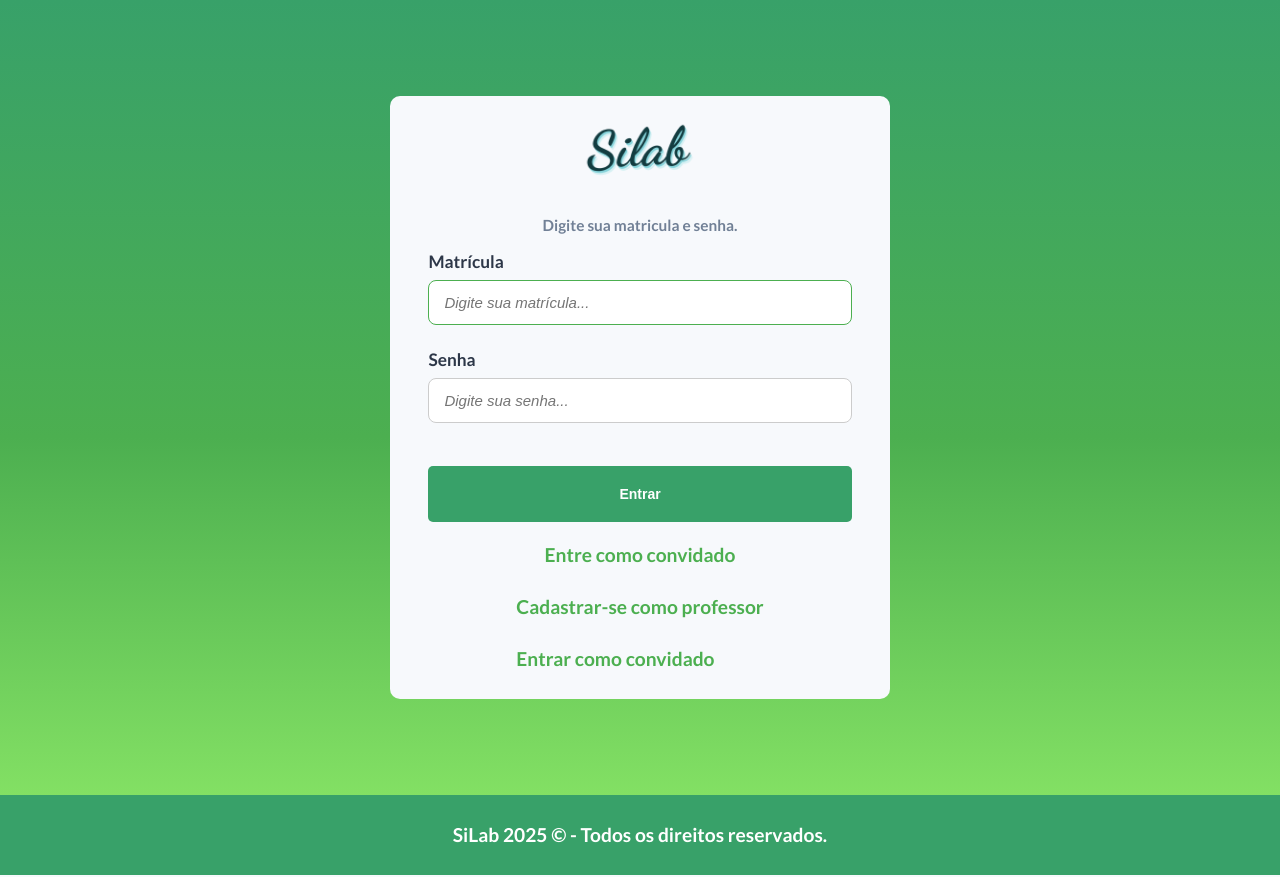
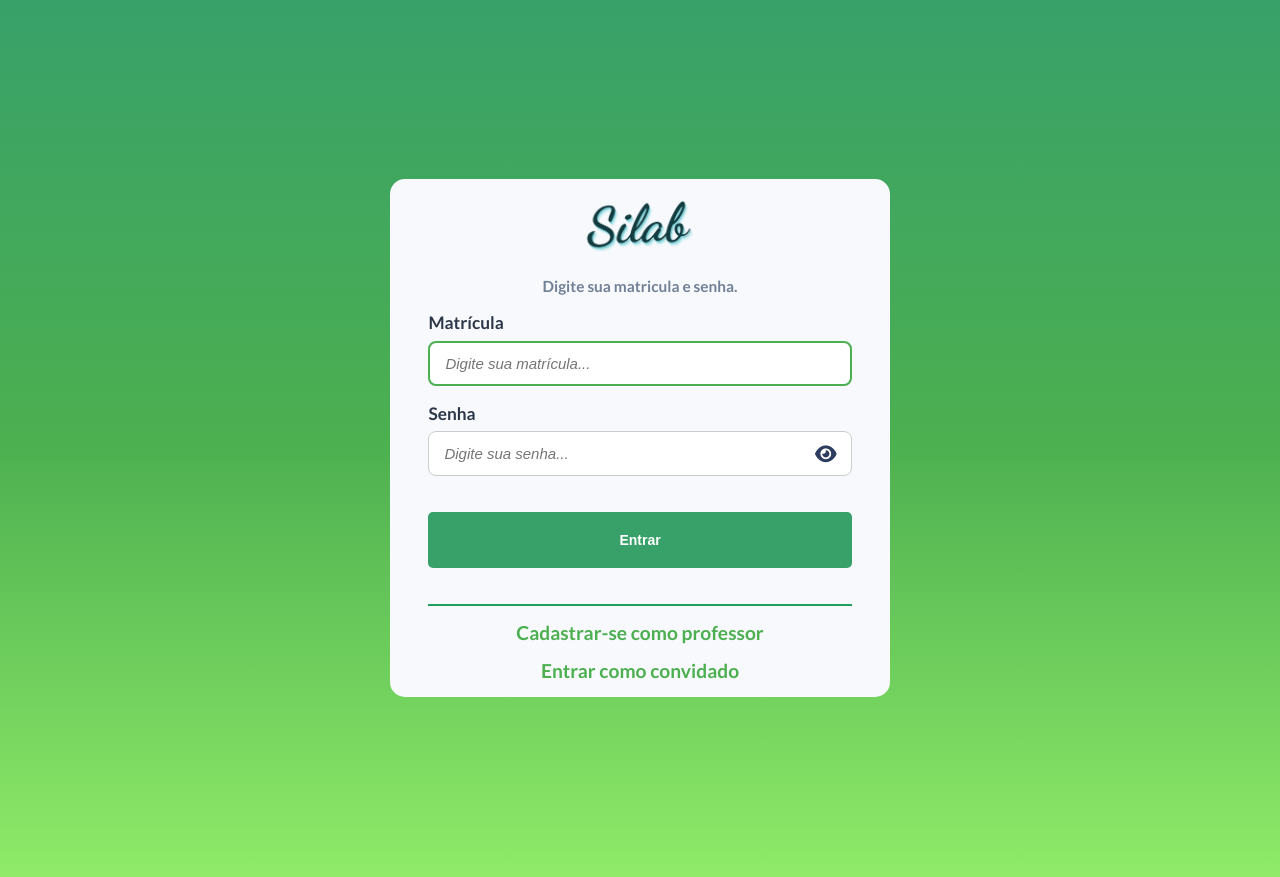
Before and after one commit to JamilyGrazielle/SiLab, a PHP site: page /login.php in a window 1280 px wide. Run offline with PHP 8.4, Linux system fonts and the light colour scheme; some libraries are stand-ins or nearby versions.

Commit message:
Ajustes de desing na homepage e login

```diff
--- a/Estilo/estilo.css
+++ b/Estilo/estilo.css
@@ -16,14 +16,6 @@ main {
 
 #pagina-principal {
   background-color: #f7f9fc;
-}
-
-#login {
-  background: linear-gradient(180deg, rgba(56, 161, 105, 1) 0%, rgba(76, 175, 80, 1) 50%, rgba(143, 235, 104, 1) 100%) no-repeat;
-  display: flex;
-  justify-content: center;
-  align-items: center;
-  flex-direction: column;
 }
 
 header {
@@ -176,53 +170,89 @@ button.next {
 
 }
 
-.conteudo_galeria i {
+.conteudo-galeria i {
   font-size: 3em;
   color: #2D3748;
 }
 
-.conteudo_galeria:hover {
+.conteudo-galeria:hover {
   background-color: rgba(245, 245, 245, 0.836);
 }
 
+.botao-galeria {
+  display: inline-block;
+  margin-top: 10px;
+  padding: 8px 15px;
+  background-color: #38A169;
+  color: white;
+  text-decoration: none;
+  border-radius: 5px;
+  border-bottom: 2px solid #8FEB68;
+  font-weight: bold;
+  transition: background-color 0.3s ease;
+}
 
-#principal02 {
-  width: 500px;
+.botao-galeria:hover {
+  background-color: #2d8555;
+  transform: translateY(-2px);
+}
+
+.botao-galeria:focus {
+  box-shadow: 0 0 0 3px rgba(56, 161, 105, 0.5);
+  outline: none;
+}
+
+/* --------------------------------- */
+/* PÁGINA LOGIN.PHP */
+/* --------------------------------- */
+
+#login {
+  background: linear-gradient(180deg, rgba(56, 161, 105, 1) 0%, rgba(76, 175, 80, 1) 50%, rgba(143, 235, 104, 1) 100%) no-repeat;
+  display: flex;
+  justify-content: center;
+  align-items: center;
+  min-height: 100vh;
+  padding: 2em;
+}
+
+#principal-login {
+  width: 90%;
+  max-width: 500px;
   background-color: #F7F9FC;
-  border-radius: 10px;
+  border-radius: 15px;
   display: flex;
   flex-direction: column;
   justify-content: center;
   align-items: center;
-  flex-grow: 1;
-  margin-top: 5em;
+  flex-grow: 0;
 }
 
-#principal02 img {
+#principal-login img {
   width: 120px;
+  margin: 1em 0;
 }
 
-#principal02 p {
+#principal-login p {
   color: #718096;
   font-size: 0.8em;
   font-weight: bold;
   margin-top: 0;
 }
 
-#principal02 form {
+#principal-login form {
   padding: 0 2em;
   align-self: stretch;
 }
 
-#principal02 label {
+#principal-login label {
   color: #2D3748;
   font-size: 0.9em;
 }
 
-#principal02 input {
+#principal-login input {
   box-sizing: border-box;
   width: 100%;
-  margin: 0.5em 0 1.5em 0;
+  margin: 0.5em 0 1em 0;
   height: 3em;
   outline: none;
   border: 1px solid #ccc;
@@ -231,31 +261,67 @@ button.next {
   padding: 0 1em;
 }
 
-#principal02 input::placeholder {
+#principal-login input::placeholder {
   font-size: 15px;
   font-style: italic;
 }
 
-#principal02 input:focus {
-  border: 1px solid #4CAF50;
+#principal-login input:focus {
+  border: 2px solid #4CAF50;
   outline: none;
 }
 
-#principal02 button {
+.senha-mascara {
+    position: relative;
+    display: flex;
+    align-items: center;
+}
+
+#toggle-senha {
+  position: absolute;
+  right: 15px;
+  cursor: pointer;
+  color: #2D3D5F;
+  height: 25px;
+}
+
+.senha-mascara input {
+  padding-right: 40px;
+}
+
+#principal-login button {
   color: white;
   background-color: #38A169;
   border: none;
   border-radius: 5px;
   width: 100%;
-  margin: 1.5em 0 1.5em 0;
+  margin: 1.5em 0;
   height: 4em;
   font-size: 14px;
   cursor: pointer;
   transition: background-color 0.3s ease;
 }
 
-#principal02 button:hover {
-  background-color: rgb(56, 161, 105, 0.8);
+#principal-login button:hover {
+  background-color: rgba(56, 161, 105, 0.9);
+}
+
+#principal-login button:focus {
+  box-shadow: 0 0 0 3px rgba(56, 161, 105, 0.5);
+  outline: none;
+}
+
+#mensagem-erro {
+  color: #E74C3C;
+  font-weight: bold;
+}
+
+#principal-login hr {
+  border: 0;
+  height: 2px;
+  background-color: #219e5b;
+  width: 100%;
+  margin: 15px 0;
 }
 
 #login-alternativo a {
@@ -263,7 +329,8 @@ button.next {
   font-weight: bold;
   text-decoration: none;
   transition: text-decoration 0.2s ease;
-  margin-bottom: 1.5em;
+  text-align: center;
+  margin-bottom: 15px ;
   display: block;
 }
 
@@ -272,8 +339,11 @@ button.next {
 }
 
 #footer-login {
+  position: absolute;
+  bottom: 10px;
+  color: white;
+  text-align: center;
   width: 100%;
-  margin-top: 5em;
 }
 
 
--- a/cadastro-professor.php
+++ b/cadastro-professor.php
@@ -7,7 +7,7 @@
     <link rel="stylesheet" href="Estilo/estilo.css">
     <script src="https://kit.fontawesome.com/0f27c66bcc.js" crossorigin="anonymous"></script>
     <style>
-        #principal02 {
+        #principal-login {
             width: 500px;
             background-color: #F7F9FC;
             border-radius: 10px;
@@ -20,7 +20,7 @@
             box-shadow: 0 4px 8px rgba(0,0,0,0.1);
         }
 
-        #principal02 h2 {
+        #principal-login h2 {
             color: #2D3748;
             margin-bottom: 15px;
         }
@@ -71,7 +71,7 @@
     </style>
 </head>
 <body id="login">
-    <main id="principal02">
+    <main id="principal-login">
         <img src="Imagens/logo.png" alt="Logo do SiLab" width="120">
         <h2>Cadastro de Professor</h2>
         <p>Preencha os dados abaixo para solicitar o cadastro.</p>
--- a/login.php
+++ b/login.php
@@ -4,12 +4,15 @@
     <meta charset="UTF-8">
     <meta name="viewport" content="width=device-width, initial-scale=1.0">
     <link rel="stylesheet" href="Estilo/estilo.css">
+    <script src="https://kit.fontawesome.com/0f27c66bcc.js" crossorigin="anonymous"></script>
     <title>Login - SiLab</title>
 </head>
 <body id="login">
 
-    <main id="principal02">
-      <img src="Imagens/logo.png" alt="Logo do SiLab">
+    <main id="principal-login">
+      <a href="index.php" class="logo-link">
+        <img src="Imagens/logo.png" alt="Logo SiLab" class="logo-imagem">
+      </a>
 
       <p>Digite sua matricula e senha.</p>
       <form id="form-login" method="POST" action="php_action/login.php">
@@ -18,28 +21,24 @@
         <input id="matricula" name="matricula" type="text" placeholder="Digite sua matrícula..." autofocus /> <br />
 
         <label for="senha"><strong>Senha</strong></label> <br />
-        <input id="senha" name="senha" type="password" placeholder="Digite sua senha..." /> <br />
-        <i class="fas fa-eye" id="toggleSenha"></i>
+        <div class="senha-mascara">
+         <input id="senha" name="senha" type="text" placeholder="Digite sua senha..." />
+         <i class="fas fa-eye" id="toggle-senha"></i>
+        </div>
 
-        <div id="mensagem-erro" style="color: #E74C3C; font-weight: bold;"></div>
+        <div id="mensagem-erro"></div>
 
         <button type="submit"><strong>Entrar</strong></button>
+
+        <hr class="separador">
+
+        <div id="login-alternativo">
+         <a href="cadastro-professor.php">Cadastrar-se como professor</a>
+         <a href="painel-convidado.php">Entrar como convidado</a>
+        </div>
       </form>
 
-      <div id="login-alternativo">
-        <a href="painel-convidado.php">Entre como convidado</a>
-      </div>
-
-    <div id="login-alternativo">
-        <a href="cadastro-professor.php">Cadastrar-se como professor</a>
-        <a href="painel-convidado.php">Entrar como convidado</a>
-    </div>
-
     </main>
-
-    <div id="footer-login">
-      <?php require_once 'includes/footer.php';?>
-    </div>
 
     <script>
     document.getElementById('form-login').addEventListener('submit', async function (event) {
@@ -80,6 +79,25 @@
             mensagemErro.textContent = 'Erro de conexão. Tente novamente mais tarde.';
         }
     });
+
+    document.addEventListener('DOMContentLoaded', function() {
+
+        const senhaInput = document.getElementById('senha');
+        const toggleIcon = document.getElementById('toggle-senha');
+
+        if (senhaInput && toggleIcon) {
+
+            toggleIcon.addEventListener('click', function() {
+
+                const type = senhaInput.getAttribute('type') === 'password' ? 'text' : 'password';
+
+                senhaInput.setAttribute('type', type);
+
+                this.classList.toggle('fa-eye');
+                this.classList.toggle('fa-eye-slash');
+            });
+        }
+    });
     </script>
 
 </body>
```
Also changed, not shown: other parts of Estilo/estilo.css (+10 -25 lines), index.php (+9 -10 lines), Imagens/logo.png.
